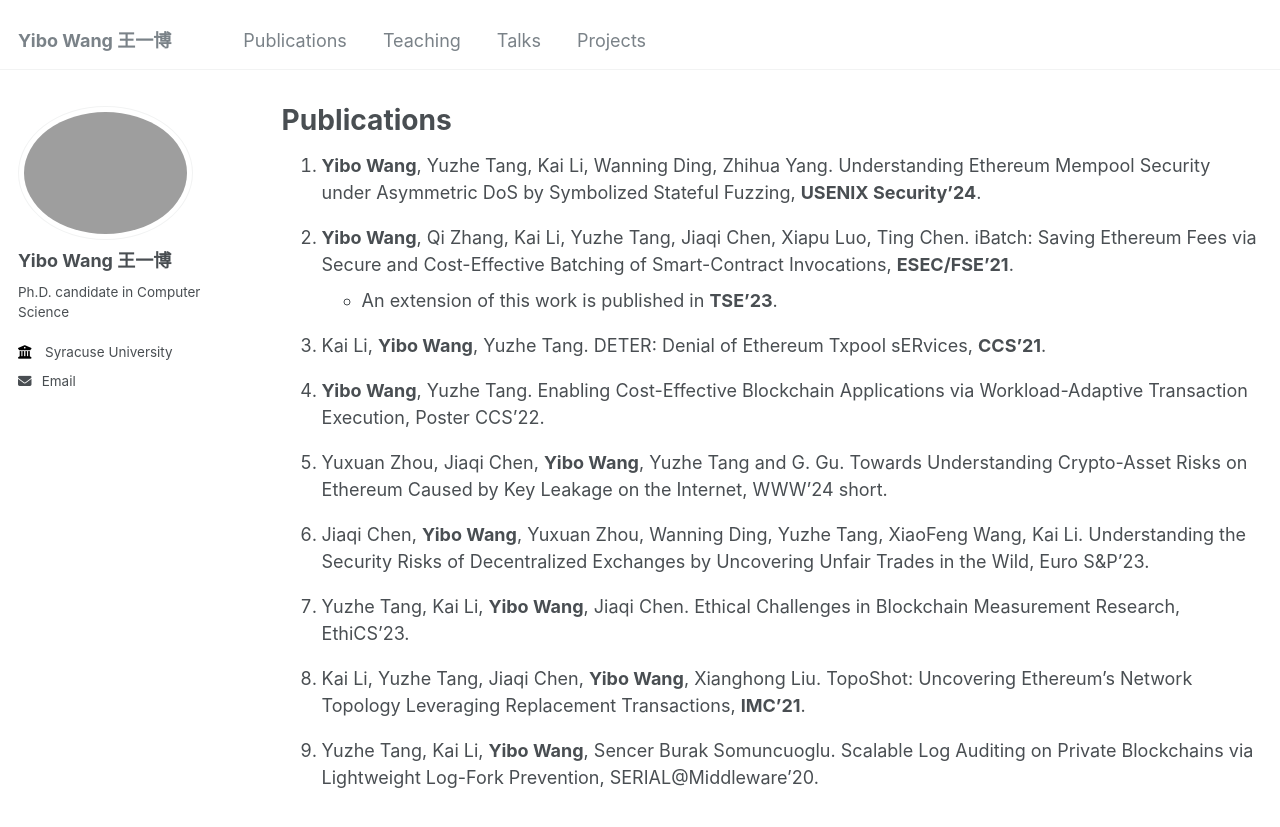
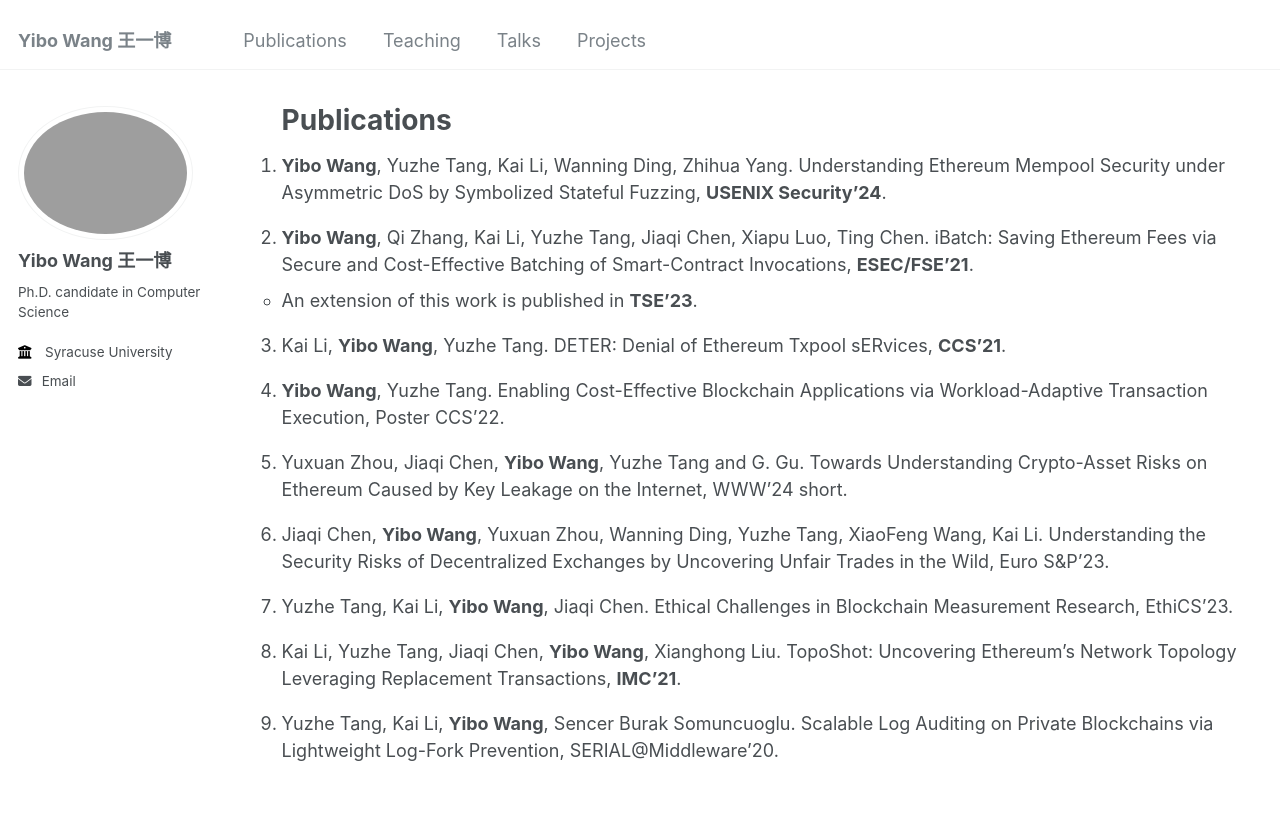
Before and after one commit to wangyibo0308/wangyibo0308.github.io, a Jekyll site: the page built from _pages/publication.md, in a window 1280 px wide and 989 px high. Shown: the top 827 px of the window. Built offline with Jekyll 4.4.1, drawn with Linux system fonts in a browser that asks for light colours.

Commit message:
Update _archive.scss

```diff
--- a/_sass/_archive.scss
+++ b/_sass/_archive.scss
@@ -13,7 +13,14 @@
     @include span(10 of 12 last);
     @include prefix(0.5 of 12);
   }
+  ul, ol {
+  margin: 0;  /* Remove default margin */
+  padding: 0; /* Remove default padding */
+  }
 
+  ul li, ol li {
+  margin-bottom: 1em; /* Adjust this value for desired spacing */
+  }
   a {
     color: #0033CC;
     text-decoration: underline;
```
